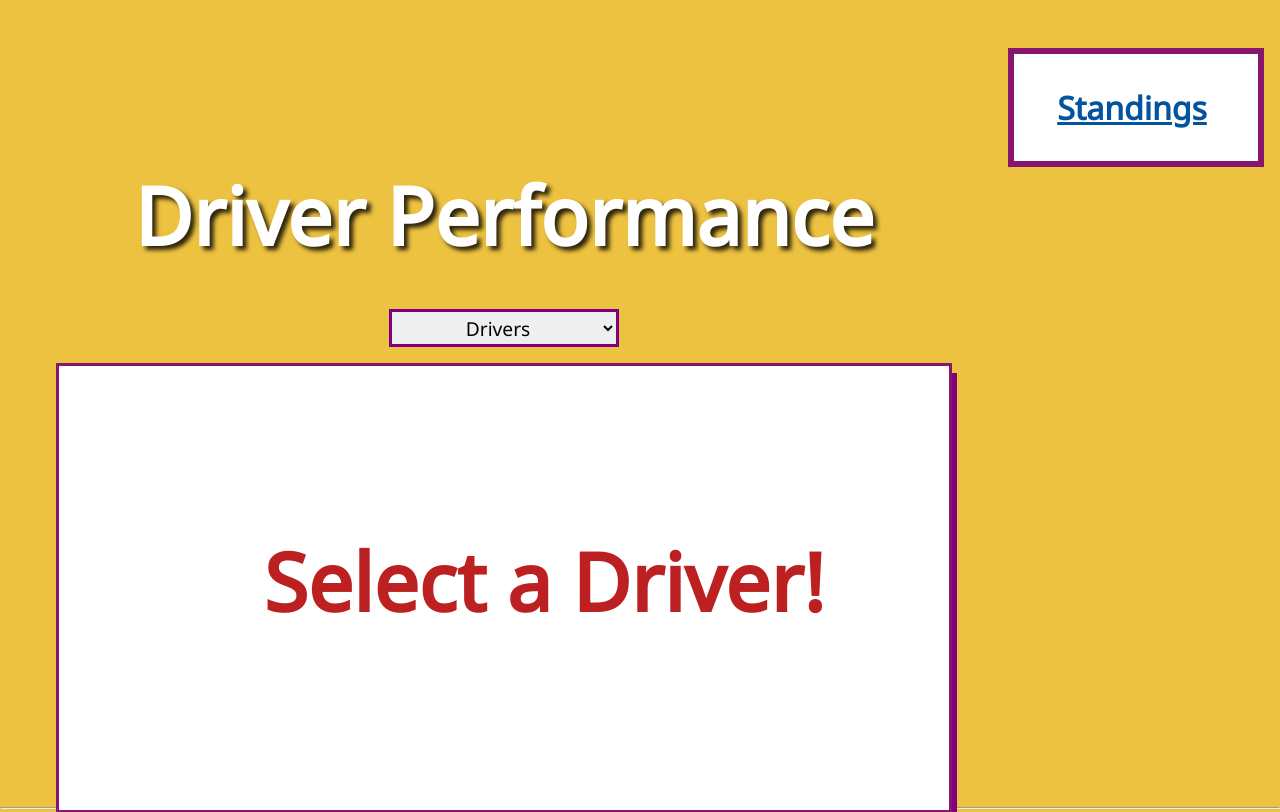
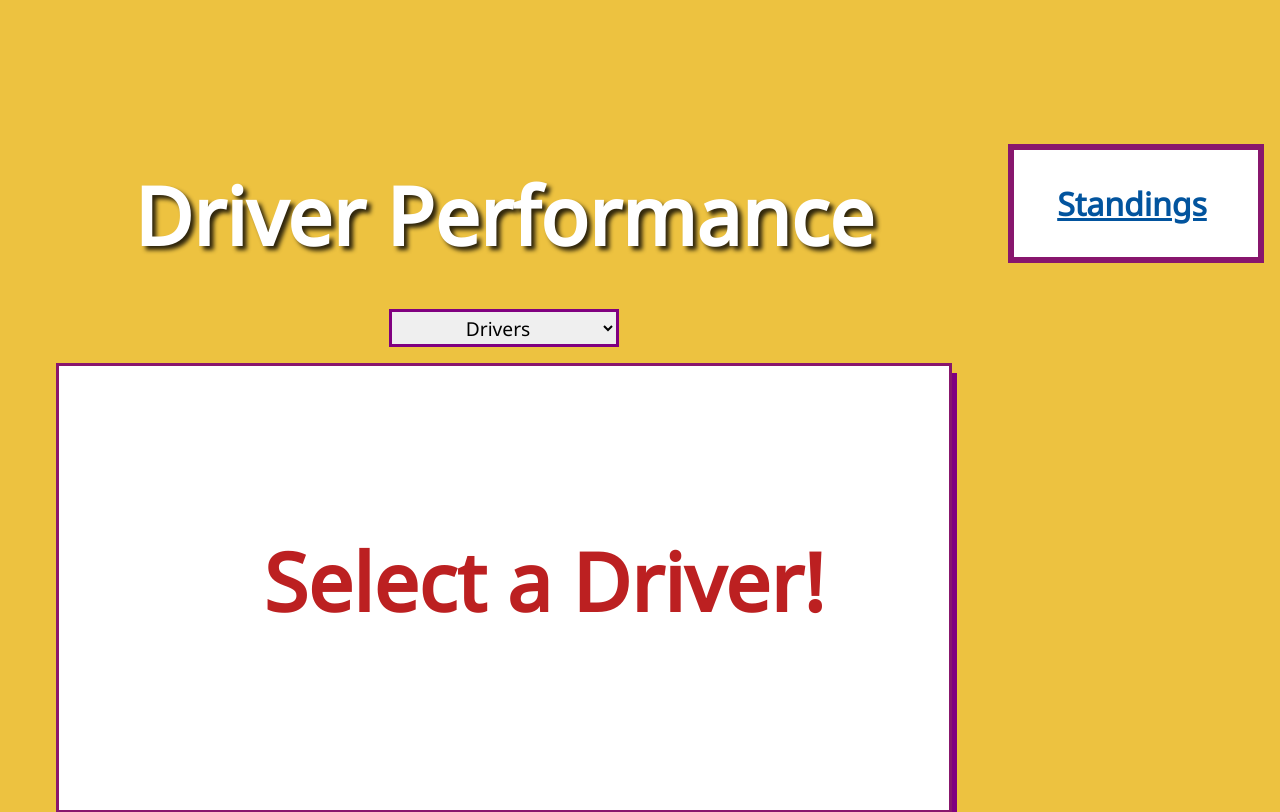
Before and after one commit to Trizzlenova/racechart, a Django app: page / in a window 1280 px wide. Shown: the part 134-946 px from the top of the page. Run offline with Django 3.2, Linux system fonts and the light colour scheme; data that the repository does not hold is empty; some libraries are stand-ins or nearby versions.

Commit message:
moved down aside

```diff
--- a/racechart_folder/racechart/static/css/racechart.css
+++ b/racechart_folder/racechart/static/css/racechart.css
@@ -135,7 +135,7 @@ aside {
   border: .4em solid #88166D;
   margin-right: 1em;
   padding-right: .5em;
-  margin-top: 3em;
+  margin-top: 9em;
 }
 
 ol {
```
